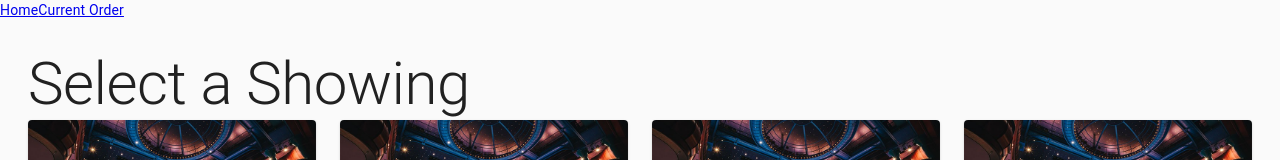
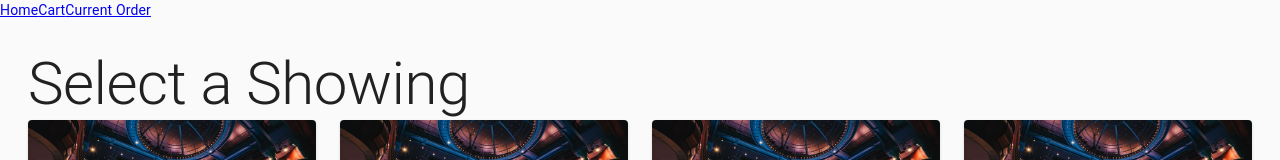
Before and after one commit to wpapsco/capstone-mockup, a React (Create React App) app: page / in a window 1280 px wide. Shown: the top 160 px of the page. Built offline with nearby package versions, Linux system fonts and the light colour scheme.

Commit message:
Link Cart from homepage

```diff
--- a/src/App.tsx
+++ b/src/App.tsx
@@ -12,6 +12,7 @@ import {
      Redirect,
 } from 'react-router-dom';
 import EditOrderPage from "./features/ticketPurchase/EditOrderPage";
+import Cart from './features/cart/Cart';
 
 function App() {
 
@@ -38,6 +39,9 @@ function App() {
                     <Route path="/order">
                         <EditOrderPage />
                     </Route>
+                    <Route path="/cart">
+                        <Cart />
+                    </Route>
                     <Redirect to="/" />
                 </Switch>
             </div>
--- a/src/app/Navbar.tsx
+++ b/src/app/Navbar.tsx
@@ -1,10 +1,10 @@
 import { NavLink } from 'react-router-dom'
-import Cart from '../features/cart/Cart'
 
 export default function Navbar()  {
     return (
         <nav>
             <NavLink activeClassName="active" to='/'>Home</NavLink>
+            <NavLink to='/cart'>Cart</NavLink>
             <NavLink to='/order'>Current Order</NavLink>
         </nav>
     )
```
